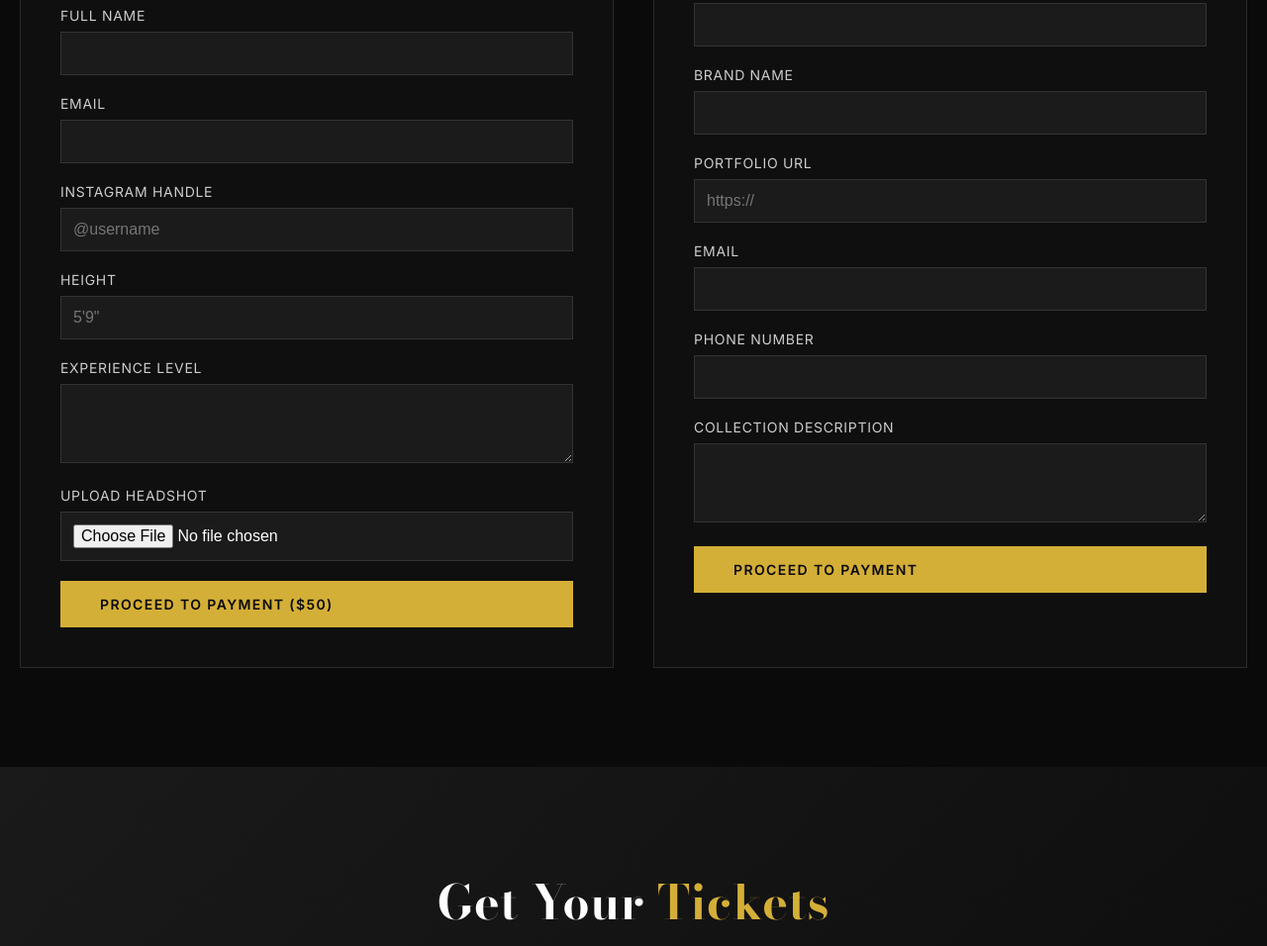
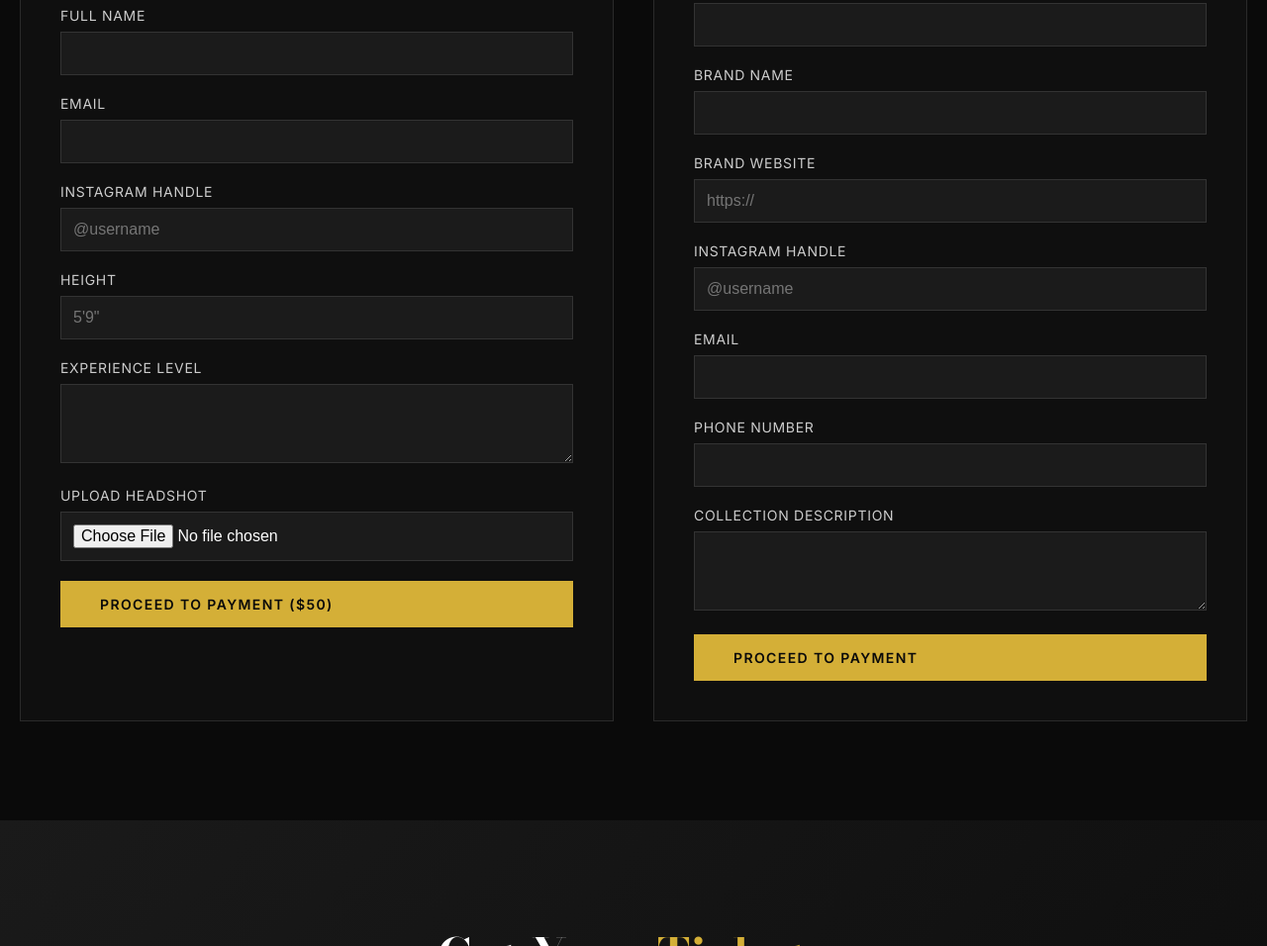
Before and after one commit to GoldyBrown1992/goldybrown-showcase, a plain HTML site: page index.html in a window 1280 px wide. Shown: the part 2923-3879 px from the top of the page at 99% size. Drawn offline with nearby package versions, Linux system fonts and the light colour scheme.

Commit message:
Update index.html

```diff
--- a/index.html
+++ b/index.html
@@ -803,8 +803,12 @@
                             <input type="text" id="designer-brand" name="brand" required>
                         </div>
                         <div class="form-group">
-                            <label for="designer-portfolio">Portfolio URL</label>
+                            <label for="designer-portfolio">Brand Website</label>
                             <input type="url" id="designer-portfolio" name="portfolio" placeholder="https://">
+                        </div>
+                        <div class="form-group">
+                            <label for="model-ig">Instagram Handle</label>
+                            <input type="text" id="model-ig" name="instagram" placeholder="@username">
                         </div>
                         <div class="form-group">
                             <label for="designer-email">Email</label>
```
